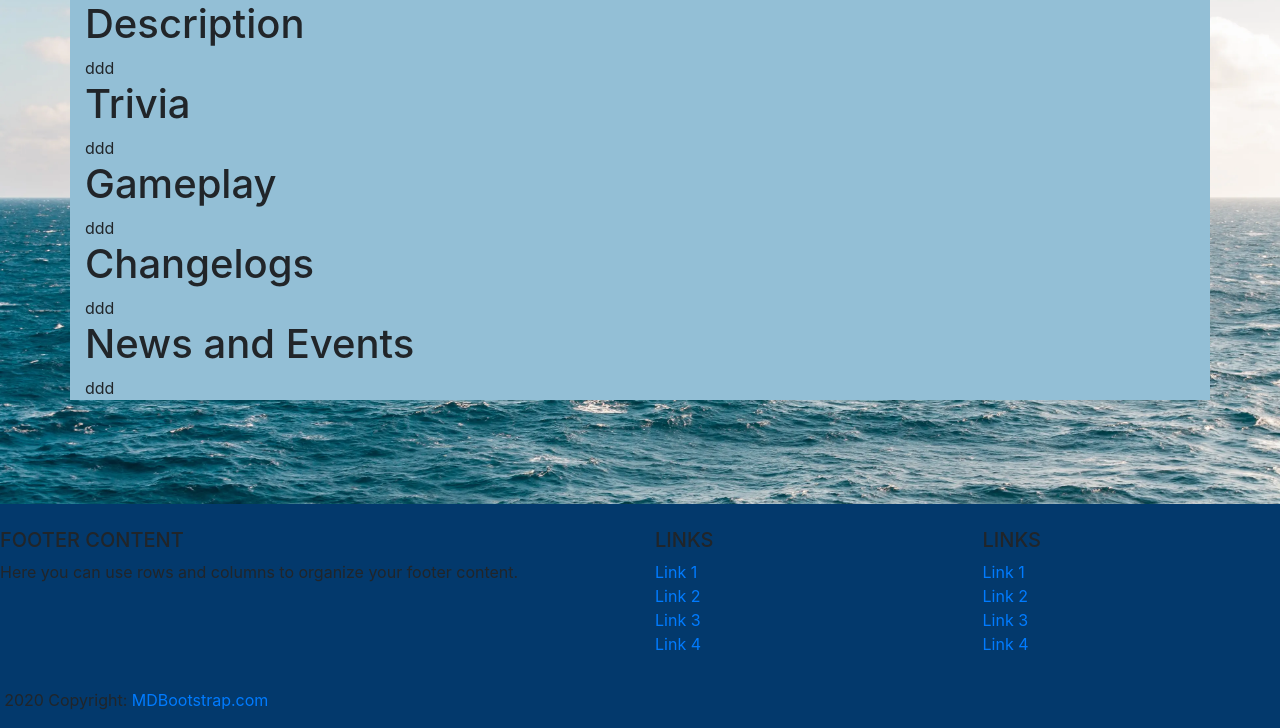
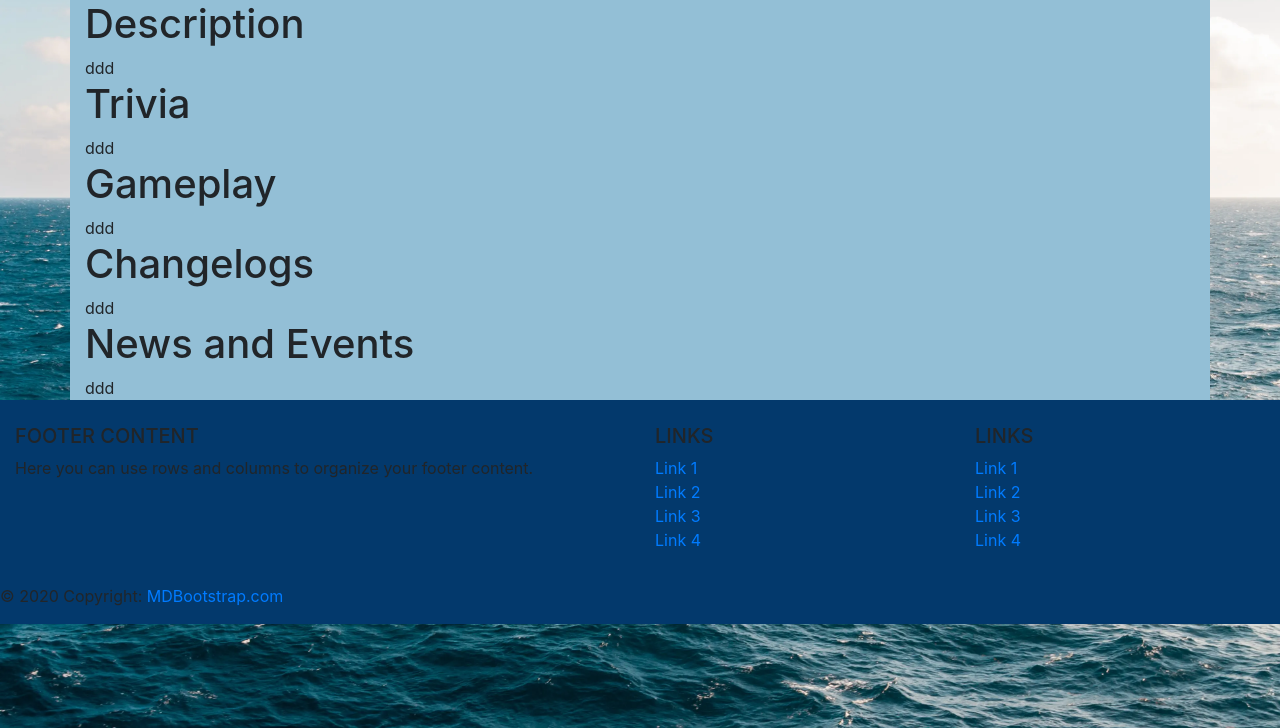
Before and after one commit to Mino-dev/GameWiki, a PHP site: page / in a window 1280 px wide. Shown: the part 72-800 px from the top of the page. Run offline with PHP 8.4, Linux system fonts and the light colour scheme.

Commit message:
Commit-12.1
Weird behavior in footer. will fix this tomorrow hopefully

```diff
--- a/route/admin-page.php
+++ b/route/admin-page.php
@@ -12,6 +12,6 @@
 </header>
 <section class="section-main containter">
 </section>
-<footer class="fixed-bottom footer-section">
+<footer class="footer-section">
     <?php include('template/footer.php'); ?>
 </footer>
--- a/route/dashboard-page.php
+++ b/route/dashboard-page.php
@@ -17,6 +17,6 @@
     <a href="edit.php">Edit Profile</a>
 
 </section>
-<footer class="fixed-bottom footer-section">
+<footer class="footer-section">
     <?php include('template/footer.php'); ?>
 </footer>
--- a/route/edit-page.php
+++ b/route/edit-page.php
@@ -115,6 +115,6 @@
     </form>
     <a href="dashboard.php">Back to Dashboard</a>
 </section>
-<footer class="fixed-bottom footer-section">
+<footer class="footer-section">
     <?php include('template/footer.php'); ?>
 </footer>
--- a/route/home-page.php
+++ b/route/home-page.php
@@ -23,6 +23,6 @@
 		require('route/content/newsevents.php');
 	?>
 </section>
-<footer class="fixed-bottom footer-section">
+<footer class="footer-section">
     <?php include('template/footer.php'); ?>
 </footer>
--- a/route/login-page.php
+++ b/route/login-page.php
@@ -49,6 +49,6 @@
 </div>
 <!--End of Login Section -->
 <!--Footer Section-->
-<footer class="fixed-bottom footer-section">
+<footer class="footer-section">
     <?php include('template/footer.php'); ?>
 </footer>
--- a/route/register-page.php
+++ b/route/register-page.php
@@ -68,7 +68,7 @@
 </section>
 <!--End of Register Section -->
 <!--Footer Section-->
-<footer class="fixed-bottom footer-section">
+<footer class="footer-section">
     <?php include('template/footer.php'); ?>
 </footer>
 <!--End of Footer Section-->
```
